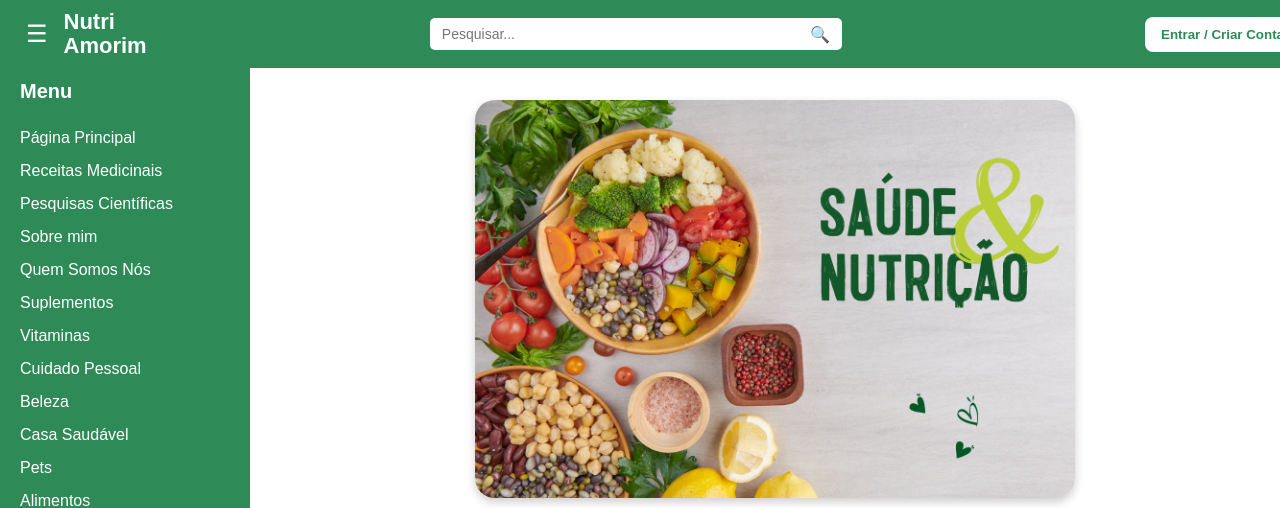
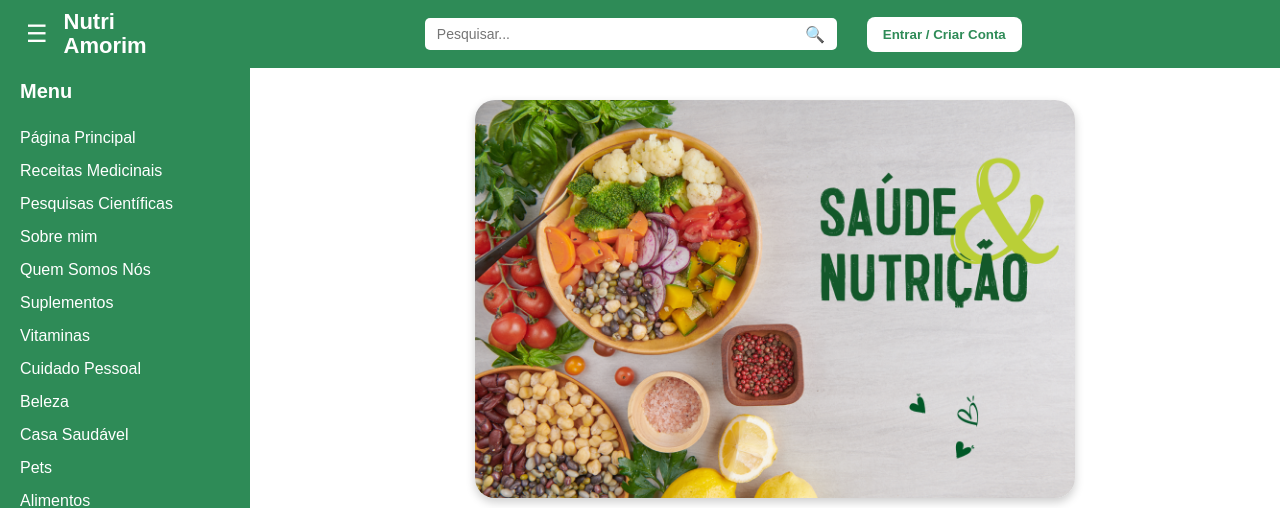
Before and after one commit to NutriAmorim/loja_nutri_novo, a Django app: page / in a window 1280 px wide. Shown: the top 508 px of the page. Run offline with Django 5.2, Linux system fonts and the light colour scheme.

Commit message:
feat(ui): adicionar botão 'Entrar / Criar Conta' ao lado da barra de pesquisa no desktop

```diff
--- a/loja_app/templates/base.html
+++ b/loja_app/templates/base.html
@@ -72,6 +72,7 @@
             flex: 1;
             display: flex;
             justify-content: center;
+            align-items: center;
         }
 
         .search-form {
@@ -100,24 +101,22 @@
             color: #2E8B57;
         }
 
-        .desktop-login {
+        .login-desktop-button {
             display: none;
         }
 
         @media (min-width: 769px) {
-            .desktop-login {
-                display: block;
-            }
-
-            .top-bar .login-button {
+            .login-desktop-button {
+                display: inline-block;
                 background-color: white;
                 color: #2E8B57;
                 font-weight: bold;
                 border-radius: 8px;
                 padding: 10px 16px;
+                margin-left: 30px;
                 cursor: pointer;
                 border: none;
-                margin-left: 20px;
+                white-space: nowrap;
             }
         }
 
@@ -259,11 +258,7 @@
                 <input type="text" class="search-input" placeholder="Pesquisar...">
                 <button type="submit" class="search-button">🔍</button>
             </form>
-        </div>
-
-        <!-- Botão de login apenas no desktop -->
-        <div class="desktop-login">
-            <button class="login-button" onclick="login()">Entrar / Criar Conta</button>
+            <button class="login-desktop-button" onclick="login()">Entrar / Criar Conta</button>
         </div>
     </div>
 
@@ -285,7 +280,7 @@
             <li><a href="#">Alimentos</a></li>
         </ul>
 
-        <!-- Botão login no mobile -->
+        <!-- Botão login da sidebar (mobile e tablet) -->
         <button class="login-button" onclick="login()">Entrar / Criar Conta</button>
     </div>
 
```
